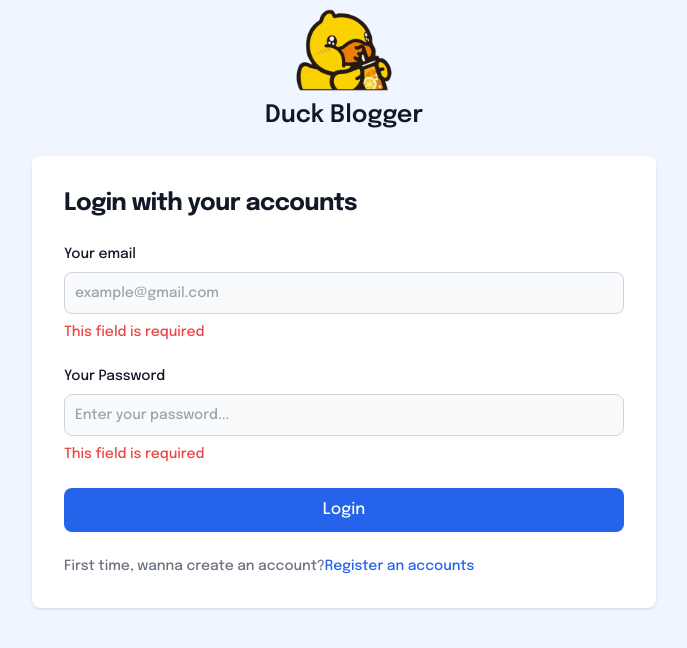
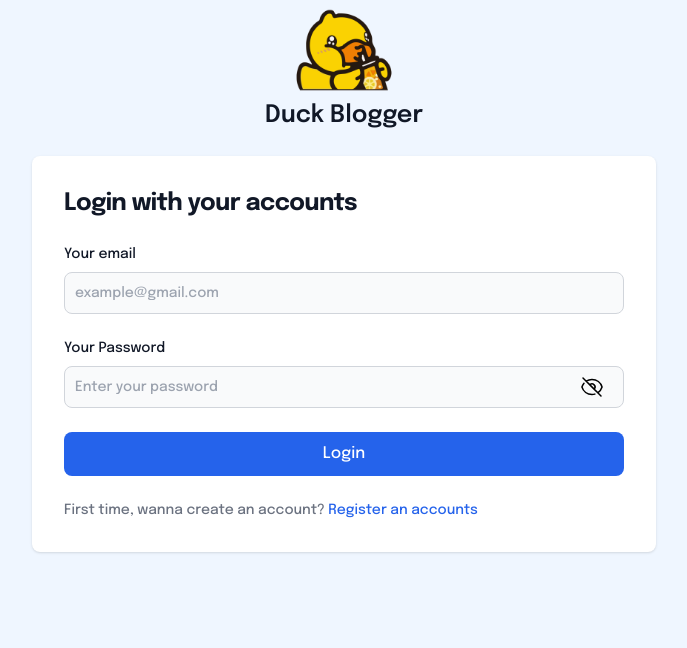
Before and after one commit to Vanthuy2002/Duck-Blog, a React (Vite) app: page /login in a window 1280 px wide. Shown: the top 648 px of the page, without its empty margins (296-983 px from the left). Built offline with nearby package versions, Linux system fonts and the light colour scheme.

Commit message:
install heroicons, optimize input type password

```diff
--- a/package.json
+++ b/package.json
@@ -10,6 +10,7 @@
     "preview": "vite preview"
   },
   "dependencies": {
+    "@heroicons/react": "^2.0.18",
     "@hookform/resolvers": "^3.1.1",
     "firebase": "^10.0.0",
     "react": "^18.2.0",
--- a/src/App.css
+++ b/src/App.css
@@ -3,3 +3,11 @@
 body {
   font-family: 'Epilogue', sans-serif;
 }
+
+.eye {
+  position: absolute;
+  right: 20px;
+  top: 50%;
+  transform: translateY(-50%);
+  cursor: pointer;
+}
--- a/src/components/Pages/Login.tsx
+++ b/src/components/Pages/Login.tsx
@@ -1,11 +1,28 @@
 import React from 'react';
 import { Link } from 'react-router-dom';
-import { Button, Input, Label, Title, MessageError } from '../module';
+import {
+  Button,
+  Input,
+  Label,
+  Title,
+  MessageError,
+  PasswordField,
+} from '../module';
 import { useForm, SubmitHandler } from 'react-hook-form';
-import { FormValue } from '../module/Input/Input';
+import { yupResolver } from '@hookform/resolvers/yup';
+import * as yup from 'yup';
+import { FormValue, messErr } from '../../utils/contants';
 
 const Login: React.FC = () => {
-  const { handleSubmit, control, formState } = useForm<FormValue>();
+  const schema = yup.object({
+    email: yup.string().required(messErr.require).email(messErr.email),
+    password: yup.string().required(messErr.require).min(8, messErr.password),
+  });
+  const { handleSubmit, control, formState } = useForm<FormValue>({
+    resolver: yupResolver(schema),
+  });
+
+  const { errors } = formState;
 
   const handleLogin: SubmitHandler<FormValue> = (values) => {
     console.log(values);
@@ -39,25 +56,24 @@ const Login: React.FC = () => {
                   placeholder='example@gmail.com'
                   type='email'
                 />
-                <MessageError>This field is required</MessageError>
+                {errors && errors?.email && (
+                  <MessageError>{errors?.email?.message}</MessageError>
+                )}
               </div>
 
               <div>
                 <Label name='password'>Your Password</Label>
-                <Input
-                  control={control}
-                  name='password'
-                  placeholder='Enter your password...'
-                  type='password'
-                />
-                <MessageError>This field is required</MessageError>
+                <PasswordField control={control} name='password' />
+                {errors && errors?.password && (
+                  <MessageError>{errors?.password?.message}</MessageError>
+                )}
               </div>
               {/* Button*/}
               <Button type='submit'>Login</Button>
 
               {/* already for accounts */}
               <p className='text-sm font-light text-gray-500'>
-                First time, wanna create an account?
+                First time, wanna create an account?{' '}
                 <Link
                   to='/register'
                   className='font-medium text-primary-600 hover:underline'
--- a/src/components/Pages/Register.tsx
+++ b/src/components/Pages/Register.tsx
@@ -1,6 +1,14 @@
 import React from 'react';
 import { Link } from 'react-router-dom';
-import { Button, Checkbox, Input, Label, MessageError, Title } from '../module';
+import {
+  Button,
+  Checkbox,
+  Input,
+  Label,
+  MessageError,
+  Title,
+  PasswordField,
+} from '../module';
 import { useForm, SubmitHandler } from 'react-hook-form';
 import { yupResolver } from '@hookform/resolvers/yup';
 import * as yup from 'yup';
@@ -72,12 +80,7 @@ const Register: React.FC = () => {
 
               <div>
                 <Label name='password'>Your Password</Label>
-                <Input
-                  control={control}
-                  name='password'
-                  placeholder='Enter your password...'
-                  type='password'
-                />
+                <PasswordField control={control} name='password' />
                 {errors && errors.password && (
                   <MessageError>{errors?.password?.message}</MessageError>
                 )}
--- /dev/null
+++ b/src/components/module/Input/Password.tsx
@@ -0,0 +1,33 @@
+import { useState } from 'react';
+import Input from './Input';
+import { EyeIcon, EyeSlashIcon } from '@heroicons/react/24/outline';
+import { UseControllerProps } from 'react-hook-form';
+import { FormValue } from '../../../utils/contants';
+
+const PasswordField = (props: UseControllerProps<FormValue>) => {
+  const [show, setShow] = useState<boolean>(false);
+
+  return (
+    <div className='relative'>
+      <Input
+        type={show ? 'text' : 'password'}
+        name='password'
+        placeholder='Enter your password'
+        control={props.control}
+      ></Input>
+      {show ? (
+        <EyeIcon
+          className='w-6 h-6 text-black eye'
+          onClick={() => setShow(false)}
+        />
+      ) : (
+        <EyeSlashIcon
+          className='w-6 h-6 text-black eye'
+          onClick={() => setShow(true)}
+        />
+      )}
+    </div>
+  );
+};
+
+export default PasswordField;
--- a/src/components/module/index.ts
+++ b/src/components/module/index.ts
@@ -5,5 +5,15 @@ import Input from './Input/Input';
 import Title from './Title/Title';
 import Checkbox from './Checkbox/Checkbox';
 import MessageError from './Error/Message';
+import PasswordField from './Input/Password';
 
-export { Button, Label, Input, Title, Checkbox, MessageError, toast };
+export {
+  Button,
+  Label,
+  Input,
+  Title,
+  Checkbox,
+  MessageError,
+  toast,
+  PasswordField,
+};
```
Also changed, not shown: 1 other file (tests, documents, lock files or other folders).
